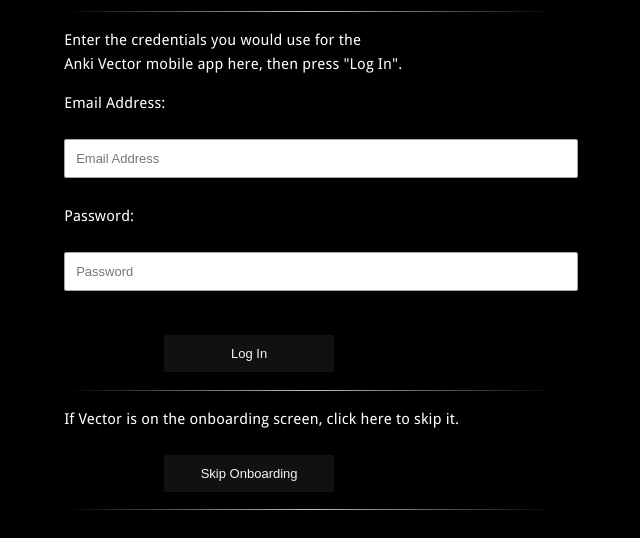
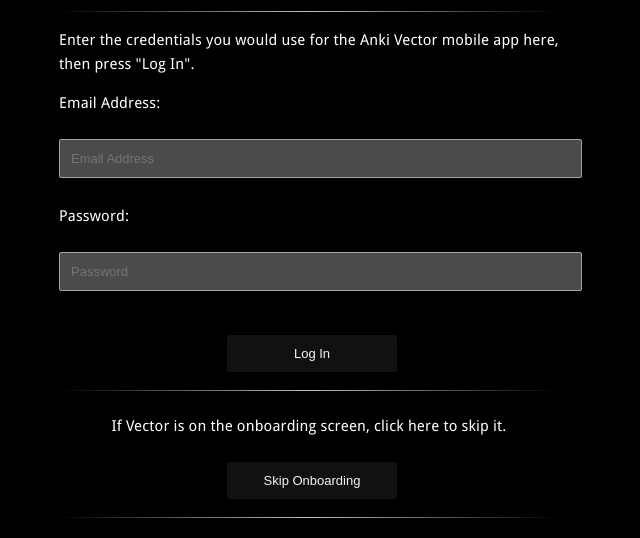
Before and after one commit to kercre123/vector-web-api-app, a plain HTML site: page var/www/auth.html in a window 1280 px wide. Shown: the part 124-662 px from the top of the page, without its empty margins (331-971 px from the left). Drawn offline with Linux system fonts and the light colour scheme.

Commit message:
Add new web files

```diff
--- a/var/www/auth.html
+++ b/var/www/auth.html
@@ -9,19 +9,21 @@
 <body>
 <div id="outer">
 <div id="content">
-    <h1>Vector Web App Auth</h1>
+    <h1 class="center">Vector Web App Auth</h1>
     <hr>
-    <p>Enter the credentials you would use for the<br />Anki Vector mobile app here, then press "Log In".</p>
+    <p>Enter the credentials you would use for the Anki Vector mobile app here, then press "Log In".</p>
     <form id="authForm">
         <p>Email Address:</p>
-        <input name="username" id="username" type="text" placeholder="Email Address"><br>
+        <input class="tinputauth" name="username" id="username" type="text" placeholder="Email Address"><br>
         <p>Password:</p>
-        <input name="password" id="password" type="password" placeholder="Password"><br><br>
+        <input class="tinputauth" name="password" id="password" type="password" placeholder="Password"><br><br>
         <button type="submit" onclick="submitCreds()">Log In</button>
     </form>
     <div id=authResult></div>
     <hr>
-    <p>If Vector is on the onboarding screen, click here to skip it.</p>
+    <div class="center">
+	<p>If Vector is on the onboarding screen, click here to skip it.</p>
+	</div>
     <form method="post" action="/api/skip_onboarding" target="hiddenFrame">
       <button type="submit">Skip Onboarding</button>
     </form>
--- a/var/www/css/style.css
+++ b/var/www/css/style.css
@@ -17,7 +17,7 @@
 }
 button {
 	width: 170px;
-	margin-left: 100px !important;
+	margin-left: 168px !important;
 }
 
 .dropdown-content {
@@ -47,8 +47,11 @@
 
 
 p, small {
+}
 
-
+.wrap {
+overflow: hidden !important;
+white-space: nowrap !important;
 }
 
 hr {
@@ -80,11 +83,25 @@
 	color: #ffffff !important;
 }
 
-#div#content {
-	width: 500px;
-    word-break:break-all;
+.tinputauth {
+	width: 499px !important;
+	background-color: #4B4B4B !important;
+	color: #ffffff !important;
 }
-div#outer {
+
+#username, #password {
+	width: 499px !important;
+	background-color: #4B4B4B !important;
+	color: #ffffff !important;
+}
+
+#content {
+	width: 500px !important;
+    /*word-break:break-all !important;*/
+	/*word-wrap: break-all !important;*/
+    white-space:normal !important;
+}
+#outer {
 	width: 100%;
 	display: flex;
     justify-content: center;
```
Also changed, not shown: var/www/index.html (+9 -6 lines), var/www/css/wing.css (line endings or trailing spaces), var/www/js/main.js (line endings or trailing spaces).
